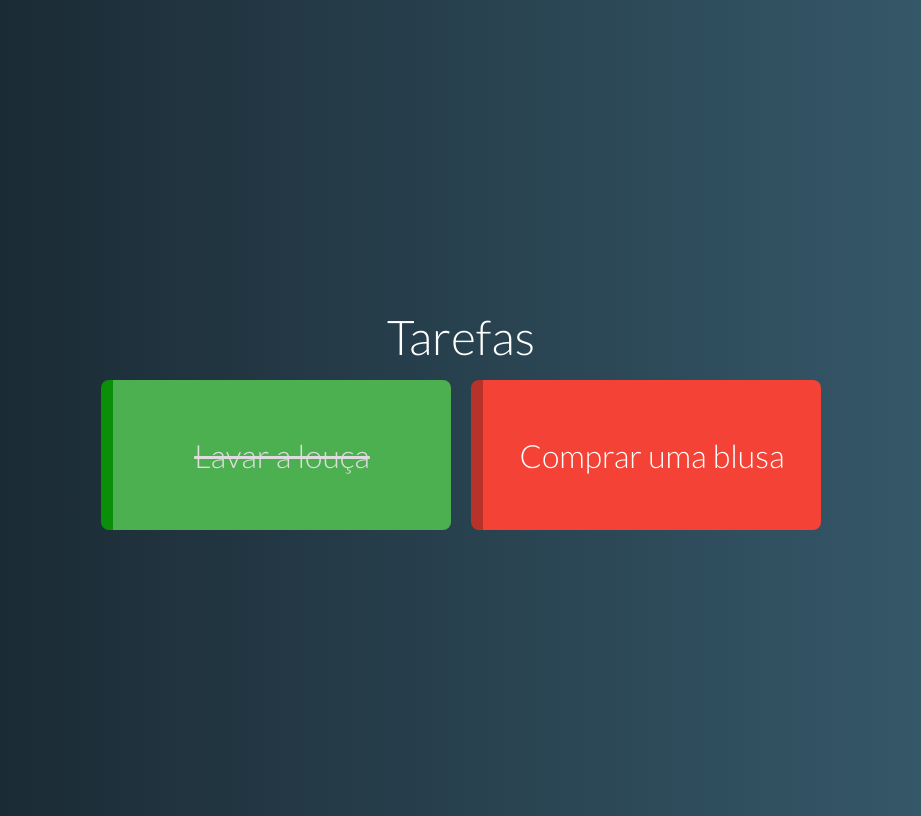
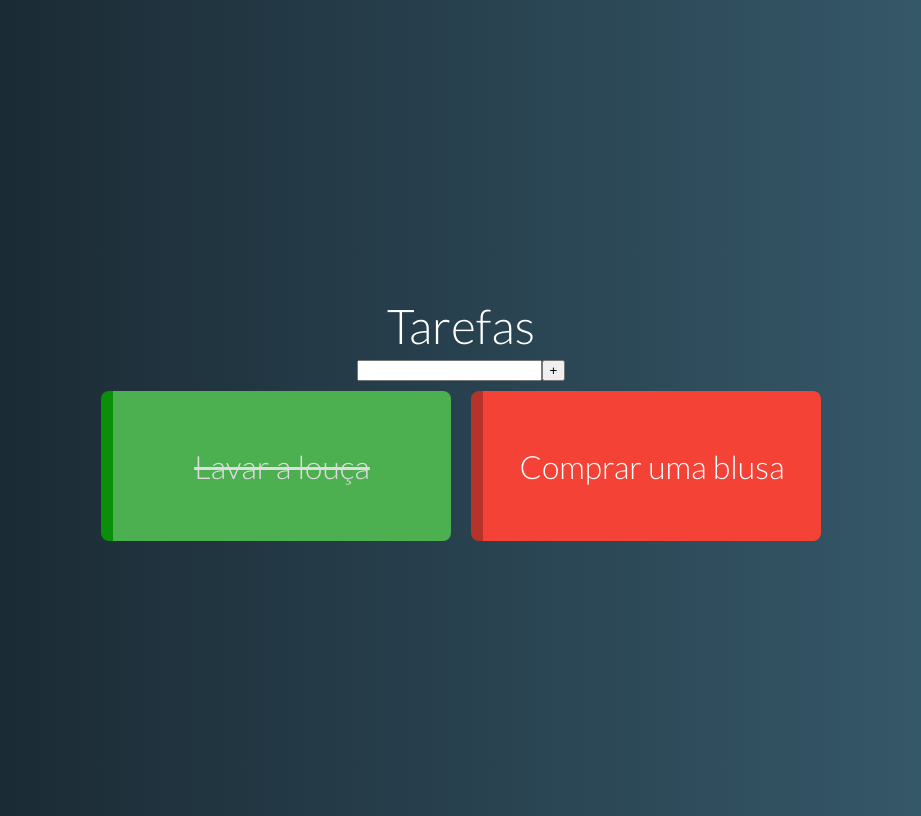
Before and after one commit to robertov8/tarefas, a Vue app: page / in a window 1280 px wide. Shown: the whole page, without its empty margins (179-1100 px from the left). Built offline with nearby package versions, Linux system fonts and the light colour scheme.

Commit message:
154. Componente Nova Tarefa #01

```diff
--- a/src/App.vue
+++ b/src/App.vue
@@ -1,12 +1,16 @@
 <template>
     <div id="app">
         <h1>Tarefas</h1>
+
+        <NewTask @taskAdded="addTask" />
+
         <TaskGrid :tasks="tasks" />
     </div>
 </template>
 
 <script>
     import TaskGrid from './components/TaskGrid';
+    import NewTask from './components/NewTask';
 
     export default {
         data() {
@@ -17,7 +21,23 @@
                 ]
             };
         },
-        components: { TaskGrid }
+        methods: {
+            addTask(task) {
+                const sameName = t => t.name === task.name;
+                const reallyNew = this.tasks.filter(sameName).length === 0;
+
+                if (reallyNew) {
+                    this.tasks.push({
+                        name: task.name,
+                        pending: task.pending || true
+                    });
+                }
+            }
+        },
+        components: {
+            TaskGrid,
+            NewTask
+        }
     }
 </script>
 
--- /dev/null
+++ b/src/components/NewTask.vue
@@ -0,0 +1,27 @@
+<template>
+    <div class="new-task">
+        <input v-model="name" @keydown.enter="add" type="text">
+        <button @click="add">+</button>
+    </div>
+</template>
+
+<script>
+    export default {
+        name: 'NewTask',
+        data() {
+            return {
+                name: ''
+            };
+        },
+        methods: {
+            add() {
+                this.$emit('taskAdded', { name: this.name });
+                this.name = '';
+            }
+        }
+    };
+</script>
+
+<style scoped>
+
+</style>
```
